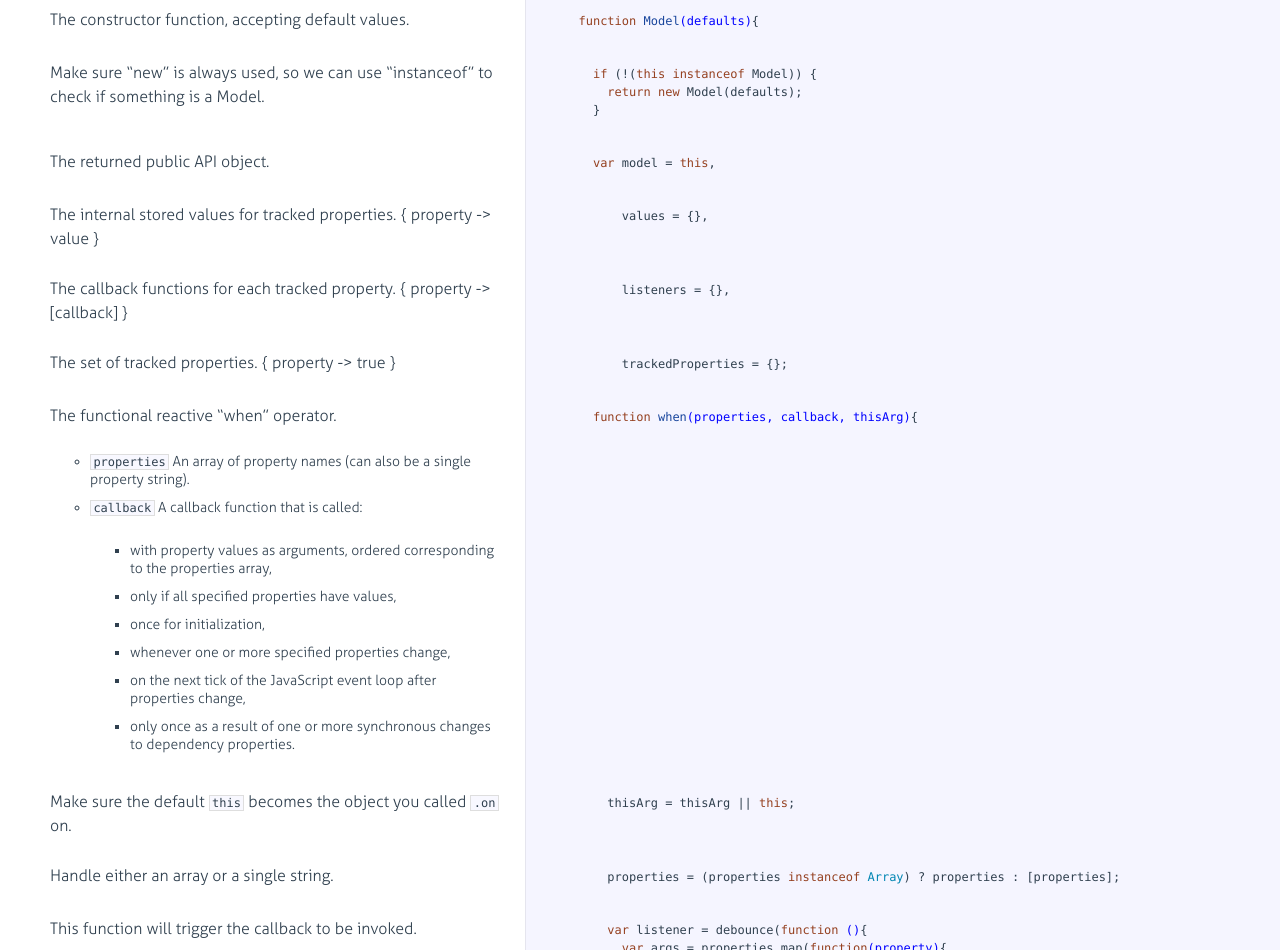
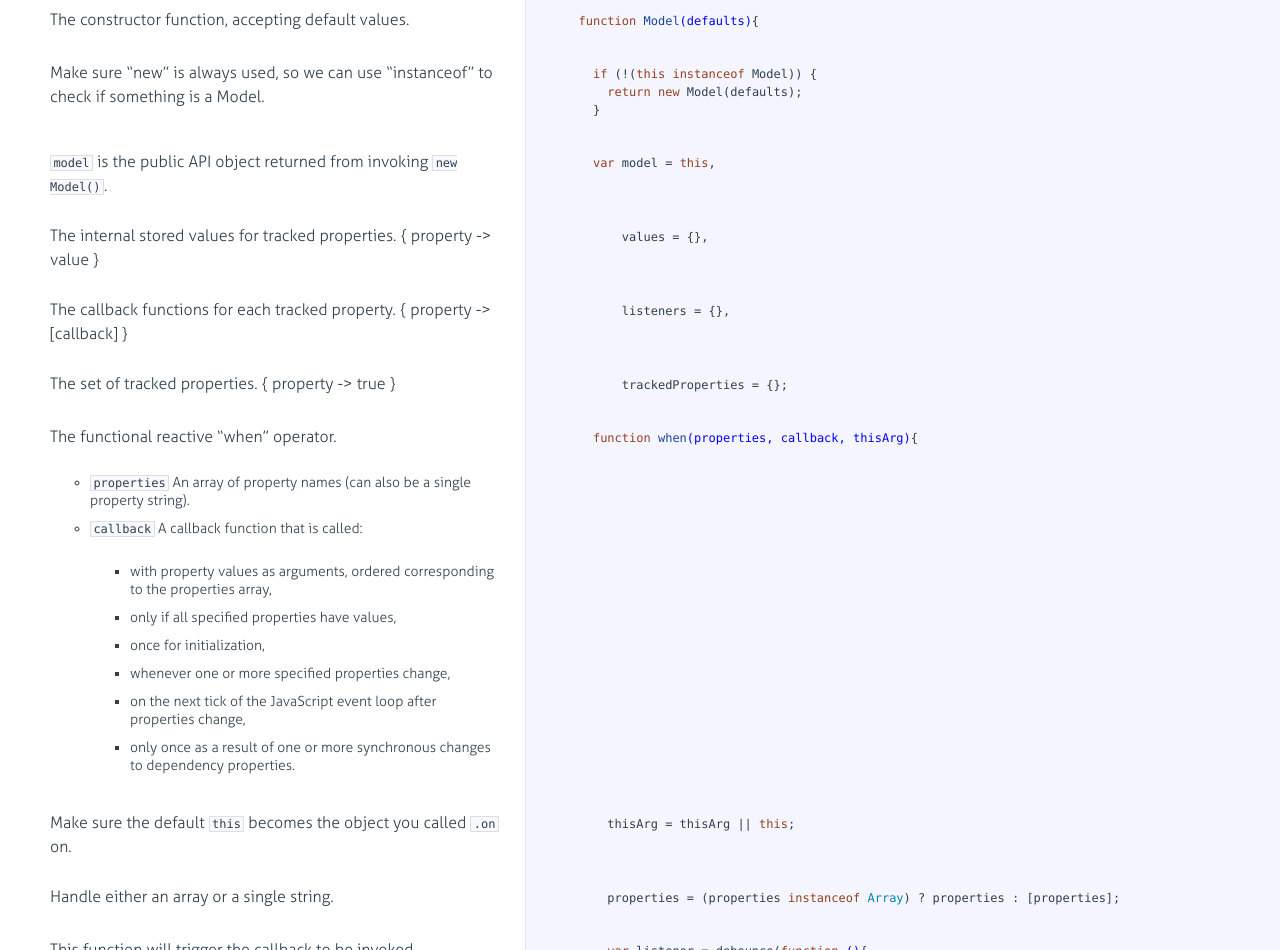
Before and after one commit to curran/model, a website: page docs/model.html in a window 1280 px wide. Shown: the part 843-1793 px from the top of the page. Drawn offline with Linux system fonts and the light colour scheme.

Commit message:
Minor cleanup

```diff
--- a/docs/model.html
+++ b/docs/model.html
@@ -132,7 +132,7 @@ so we can use “instanceof” to check if something is a Model.</p>
               <div class="pilwrap ">
                 <a class="pilcrow" href="#section-6">&#182;</a>
               </div>
-              <p>The returned public API object.</p>
+              <p><code>model</code> is the public API object returned from invoking <code>new Model()</code>.</p>
 
             </div>
 
@@ -469,7 +469,6 @@ Similar to <a href="http://backbonejs.org/#Events-on">http://backbonejs.org/#Eve
     model.on = on;
     model.off = off;
     model.set = set;
-
   }</pre></div></div>
 
         </li>
--- a/src/model.js
+++ b/src/model.js
@@ -37,7 +37,6 @@
     });
   }
 
-
   // The constructor function, accepting default values.
   function Model(defaults){
 
@@ -47,7 +46,7 @@
       return new Model(defaults);
     }
 
-    // The returned public API object.
+    // `model` is the public API object returned from invoking `new Model()`.
     var model = this,
 
         // The internal stored values for tracked properties. { property -> value }
@@ -162,7 +161,6 @@
     model.on = on;
     model.off = off;
     model.set = set;
-
   }
 
   // Model.None is A representation for an optional Model property that is not specified.
```
Also changed, not shown: dist/model.js.
